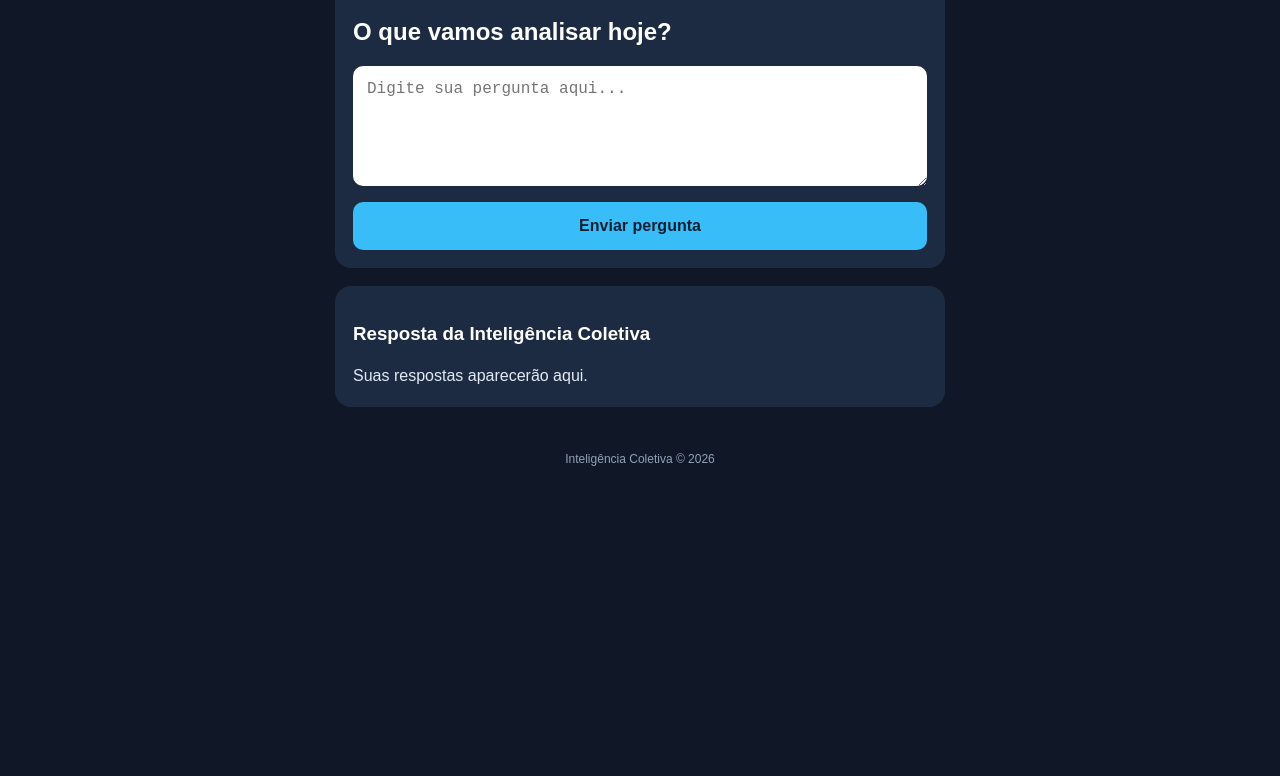
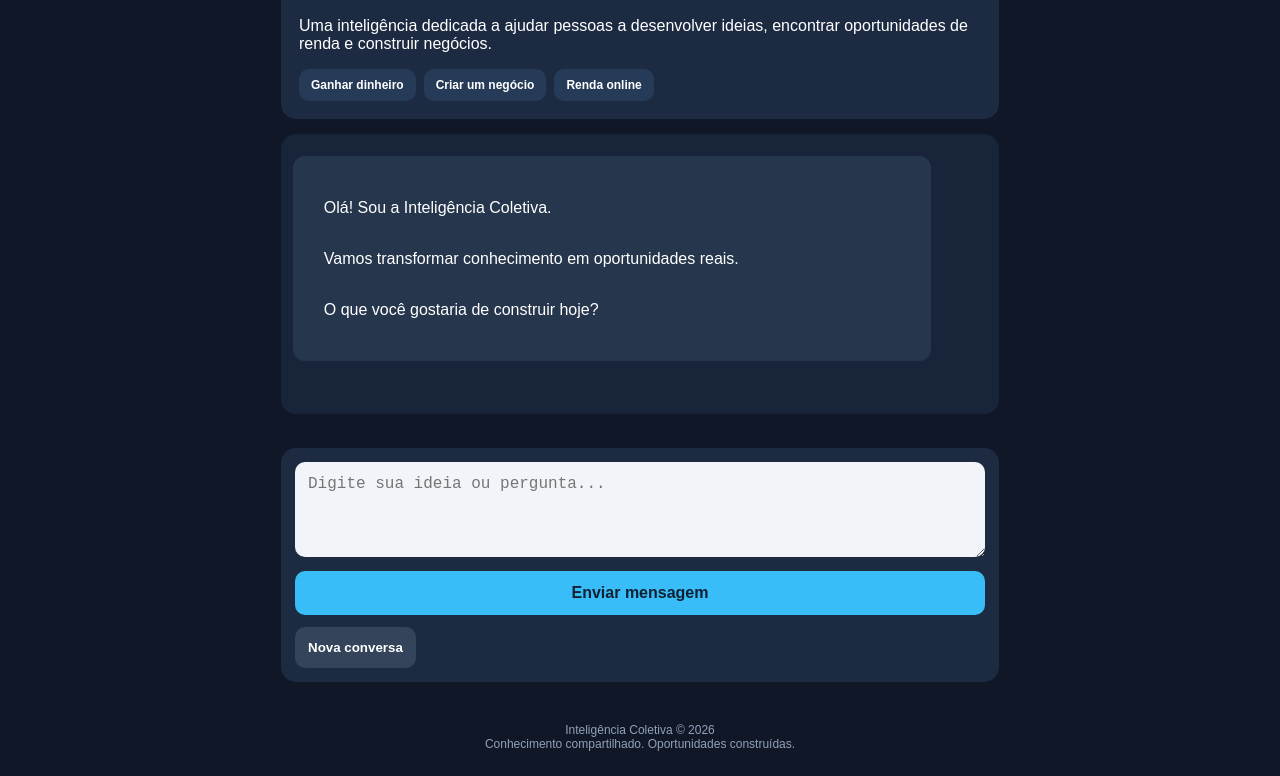
Before and after one commit to Jhezuis/inteligencia-coletiva-app, a plain HTML site: page index.html in a window 1280 px wide. Shown: the part 179-955 px from the top of the page. Before the commit the page ends 800 px from the top, so only its background shows below. Drawn offline with Linux system fonts and the light colour scheme.

Commit message:
Update index.html

```diff
--- a/index.html
+++ b/index.html
@@ -1,4 +1,3 @@
-
 <!DOCTYPE html>
 <html lang="pt-BR">
 <head>
@@ -6,57 +5,321 @@
 <meta name="viewport" content="width=device-width, initial-scale=1.0">
 <meta name="theme-color" content="#101827">
 <title>Inteligência Coletiva</title>
-<link rel="manifest" href="manifest.json">
+
 <style>
-*{box-sizing:border-box}
-body{margin:0;background:#101827;color:white;font-family:Arial,sans-serif}
-header{padding:24px 18px;background:#17243a;text-align:center}
-header h1{font-size:23px;margin:5px}
-header p{color:#b8c5d8;font-size:13px}
-main{max-width:650px;margin:auto;padding:20px}
-.card{background:#1d2b42;border-radius:16px;padding:18px;margin-top:18px}
-textarea{width:100%;height:120px;padding:14px;border:0;border-radius:10px;font-size:16px;resize:vertical}
-button{width:100%;padding:15px;border:0;border-radius:10px;background:#38bdf8;color:#102033;font-weight:bold;font-size:16px;margin-top:12px}
-#resposta{white-space:pre-wrap;line-height:1.6;color:#e3eaf5}
-footer{text-align:center;color:#91a1b8;font-size:12px;padding:25px}
+* { box-sizing:border-box; }
+
+body {
+  margin:0;
+  background:#101827;
+  color:white;
+  font-family:Arial,sans-serif;
+}
+
+header {
+  padding:22px 16px;
+  background:#17243a;
+  text-align:center;
+  border-bottom:1px solid #30415b;
+}
+
+header h1 { margin:0; font-size:24px; }
+header p { color:#aabbd1; font-size:13px; }
+
+main {
+  max-width:750px;
+  margin:auto;
+  padding:16px;
+}
+
+.intro {
+  padding:18px;
+  background:#1d2b42;
+  border-radius:15px;
+  margin-bottom:15px;
+}
+
+.intro h2 { margin-top:0; }
+
+.suggestions {
+  display:flex;
+  flex-wrap:wrap;
+  gap:8px;
+}
+
+.suggestions button {
+  width:auto;
+  margin:0;
+  padding:9px 12px;
+  background:#263b58;
+  color:white;
+  font-size:12px;
+}
+
+#chat {
+  min-height:280px;
+  max-height:55vh;
+  overflow-y:auto;
+  padding:12px;
+  background:#17243a;
+  border-radius:15px;
+}
+
+.message {
+  padding:13px;
+  margin:10px 0;
+  border-radius:12px;
+  line-height:1.6;
+  white-space:pre-wrap;
+  overflow-wrap:anywhere;
+}
+
+.user {
+  background:#075985;
+  margin-left:12%;
+}
+
+.ai {
+  background:#26364d;
+  margin-right:8%;
+}
+
+#status {
+  color:#38bdf8;
+  font-size:13px;
+  padding:10px;
+}
+
+.composer {
+  margin-top:14px;
+  padding:14px;
+  background:#1d2b42;
+  border-radius:15px;
+}
+
+textarea {
+  width:100%;
+  height:95px;
+  resize:vertical;
+  border:0;
+  outline:none;
+  border-radius:10px;
+  padding:13px;
+  font-size:16px;
+  background:#f1f5f9;
+  color:#111827;
+}
+
+button {
+  border:0;
+  border-radius:10px;
+  padding:13px;
+  font-weight:bold;
+  cursor:pointer;
+}
+
+#send {
+  width:100%;
+  margin-top:10px;
+  background:#38bdf8;
+  color:#102033;
+  font-size:16px;
+}
+
+#clear {
+  margin-top:12px;
+  background:#34445b;
+  color:white;
+}
+
+button:disabled { opacity:.5; }
+
+footer {
+  text-align:center;
+  color:#91a1b8;
+  font-size:12px;
+  padding:25px;
+}
 </style>
 </head>
+
 <body>
+
 <header>
-<h1>🧠 Inteligência Coletiva</h1>
-<p>Várias inteligências. Uma construção coletiva.</p>
+  <h1>🧠 Inteligência Coletiva</h1>
+  <p>Várias inteligências. Uma construção coletiva.</p>
 </header>
+
 <main>
-<div class="card">
-<h2>O que vamos analisar hoje?</h2>
-<textarea id="pergunta" placeholder="Digite sua pergunta aqui..."></textarea>
-<button onclick="enviar()">Enviar pergunta</button>
-</div>
-<div class="card">
-<h3>Resposta da Inteligência Coletiva</h3>
-<div id="resposta">Suas respostas aparecerão aqui.</div>
-</div>
+
+<section class="intro">
+  <h2>Transforme ideias em oportunidades.</h2>
+  <p>
+    Uma inteligência dedicada a ajudar pessoas a desenvolver
+    ideias, encontrar oportunidades de renda e construir negócios.
+  </p>
+
+  <div class="suggestions">
+    <button onclick="sugerir('Como posso começar a ganhar dinheiro com pouco investimento?')">
+      Ganhar dinheiro
+    </button>
+    <button onclick="sugerir('Quais pequenos negócios posso começar com pouco dinheiro?')">
+      Criar um negócio
+    </button>
+    <button onclick="sugerir('Crie um plano para conseguir minha primeira renda pela internet.')">
+      Renda online
+    </button>
+  </div>
+</section>
+
+<section id="chat" aria-live="polite">
+  <div class="message ai">
+    Olá! Sou a Inteligência Coletiva.
+
+    Vamos transformar conhecimento em oportunidades reais.
+
+    O que você gostaria de construir hoje?
+  </div>
+</section>
+
+<div id="status"></div>
+
+<section class="composer">
+  <textarea id="pergunta"
+    placeholder="Digite sua ideia ou pergunta..."
+    onkeydown="atalho(event)"></textarea>
+
+  <button id="send" onclick="enviar()">
+    Enviar mensagem
+  </button>
+
+  <button id="clear" onclick="limpar()">
+    Nova conversa
+  </button>
+</section>
+
 </main>
-<footer>Inteligência Coletiva © 2026</footer>
+
+<footer>
+  Inteligência Coletiva © 2026
+  <br>
+  Conhecimento compartilhado. Oportunidades construídas.
+</footer>
+
 <script>
-async function enviar(){
-const pergunta=document.getElementById("pergunta").value.trim();
-const resposta=document.getElementById("resposta");
-if(!pergunta){resposta.textContent="Digite uma pergunta primeiro.";return;}
-resposta.textContent="Analisando sua pergunta...";
-try{
-const r=await fetch("https://mnbwfmqgaejhfkghqsop.supabase.co/functions/v1/smart-api",{
-method:"POST",
-headers:{"Content-Type":"application/json"},
-body:JSON.stringify({question:pergunta})
-});
-const dados=await r.json();
-if(!r.ok)throw new Error(dados.error||"Erro ao consultar a IA");
-resposta.textContent=dados.answer||"Não foi recebida uma resposta.";
-}catch(e){
-resposta.textContent="Erro de conexão: "+e.message;
+const API =
+"https://mnbwfmqgaejhfkghqsop.supabase.co/functions/v1/smart-api";
+
+const chat = document.getElementById("chat");
+const pergunta = document.getElementById("pergunta");
+const statusEl = document.getElementById("status");
+const send = document.getElementById("send");
+
+let historico = [];
+let ocupado = false;
+
+function mensagem(texto, tipo) {
+  const div = document.createElement("div");
+  div.className = "message " + tipo;
+  div.textContent = texto;
+  chat.appendChild(div);
+  chat.scrollTop = chat.scrollHeight;
 }
+
+function sugerir(texto) {
+  pergunta.value = texto;
+  enviar();
+}
+
+function atalho(event) {
+  if (event.key === "Enter" && !event.shiftKey) {
+    event.preventDefault();
+    enviar();
+  }
+}
+
+async function enviar() {
+  const texto = pergunta.value.trim();
+
+  if (!texto || ocupado) return;
+
+  ocupado = true;
+  send.disabled = true;
+
+  pergunta.value = "";
+  mensagem(texto, "user");
+
+  statusEl.textContent = "Inteligência Coletiva analisando...";
+
+  const contexto = historico.slice(-8).map(item =>
+    (item.role === "user" ? "Pessoa: " : "Inteligência: ") +
+    item.content
+  ).join("\n\n");
+
+  const question = contexto
+    ? "CONTEXTO DA CONVERSA ANTERIOR:\n" +
+      contexto +
+      "\n\nNOVA MENSAGEM:\n" + texto
+    : texto;
+
+  try {
+    const resposta = await fetch(API, {
+      method:"POST",
+      headers:{
+        "Content-Type":"application/json"
+      },
+      body:JSON.stringify({
+        question:question
+      })
+    });
+
+    const dados = await resposta.json();
+
+    if (!resposta.ok) {
+      throw new Error(dados.error || "Erro ao consultar a inteligência.");
+    }
+
+    const resultado = dados.answer ||
+      dados.responses?.gemini?.answer ||
+      dados.responses?.groq?.answer ||
+      "Não foi recebida uma resposta válida.";
+
+    mensagem(resultado, "ai");
+
+    historico.push(
+      {role:"user", content:texto},
+      {role:"assistant", content:resultado}
+    );
+
+    historico = historico.slice(-16);
+
+  } catch (erro) {
+    mensagem(
+      "Não consegui concluir sua solicitação.\n" +
+      erro.message +
+      "\nTente novamente.",
+      "ai"
+    );
+  } finally {
+    ocupado = false;
+    send.disabled = false;
+    statusEl.textContent = "";
+    pergunta.focus();
+  }
+}
+
+function limpar() {
+  if (ocupado) return;
+
+  historico = [];
+  chat.innerHTML = "";
+
+  mensagem(
+    "Nova conversa iniciada! Qual oportunidade vamos explorar hoje?",
+    "ai"
+  );
 }
 </script>
+
 </body>
 </html>
```
